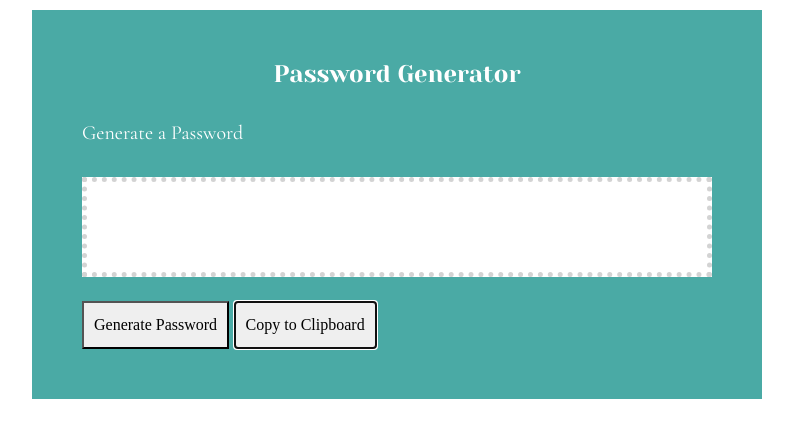
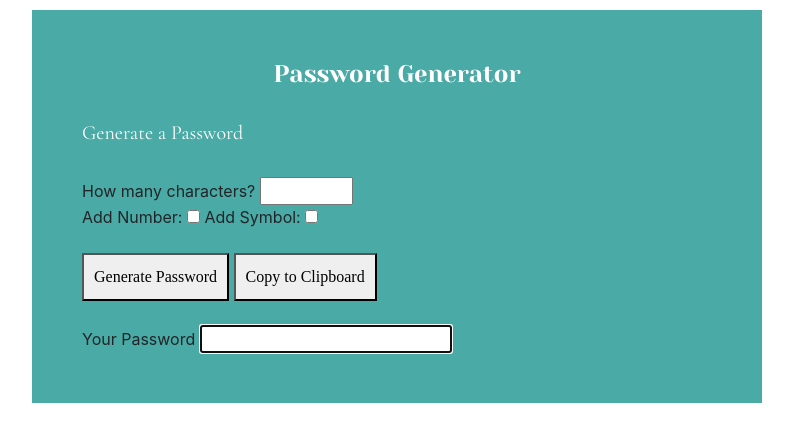
Before and after one commit to TDeGuzman323/TDGJavaScriptHW, a plain HTML site: page index.html in a window 1280 px wide. Both pictures are taken after a click on the button "Copy to Clipboard". Shown: the whole page, without its empty margins (243-1036 px from the left). Drawn offline with nearby package versions, Linux system fonts and the light colour scheme.

Commit message:
finished code

```diff
--- a/index.html
+++ b/index.html
@@ -22,11 +22,17 @@
                 <br />
                 <h5>Generate a Password </h5>
                 <br />
-                <input type="text" id="display">
+                How many characters? <input type = "number" id = "charNum" value = " " min = "8" max = "128"></input>
+                <br />
+                Add Number: <input type = "checkbox" id = "num"></input>
+                Add Symbol: <input type = "checkbox" id = "sym"></input>
                 <br />
                 <br/>
-                <button onclick="generate()" id="pwd"> Generate Password </button>
-                <button onclick="copy()" id="copy"> Copy to Clipboard </button>
+                <button id="submit"> Generate Password </button>
+                <button onclick="copyPassword()" id= "copyPassword"> Copy to Clipboard </button>
+                <br />
+                <br />
+               Your Password <input type="text" id="yourPwd"></input>
             </div>
         </div>
     </div>
--- a/script.js
+++ b/script.js
@@ -1,9 +1,43 @@
 var greeting = "Welcome!";
 var directions = "Select your criteria to generate your password."
-var alphaLtr = "ABCDEFGHIJKLMNOPQRSTUVWXYZ";
-var lowerLtr = "abcdefghijklmnopqrstuvwxyz";
-var characters = "!@#$%^&*()_-+=";
-var numbers = "0123456789";
 
-var prompt = alert(greeting);
-var prompt = alert(directions);
+var char = "ABCDEFGHIJKLMNOPQRSTUVWXYZbcdefghijklmnopqrstuvwxyz";
+var num = "0123456789";
+var sym = "!@#$%^&*()_-+=";
+
+var charNum = document.getElementById ("charNum");
+var numBox = document.getElementById ("num");
+var symBox = document.getElementById ("sym");
+var generate = document.getElementById ("submit");
+var yourPwd = document.getElementById ("yourPwd");
+
+
+alert(greeting);
+alert(directions);
+
+
+submit.addEventListener ("click",function(e){
+    var characters = char;
+
+    (numBox.checked) ? characters += num : '';
+    (symBox.checked) ? characters += sym : '';
+
+    yourPwd.value = password (charNum.value, characters);
+
+});
+
+    function password(l,characters){
+        var pwd = " ";
+
+        for (var i = 0; i<l; i++){
+            pwd += characters.charAt(Math.floor(Math.random() * characters.length));
+        }
+
+        return pwd;
+    }
+
+    function copyPassword (){
+        document.getElementById ("yourPwd").select();
+        document.execCommand("copy");
+        alert ("Password copied to Clipboard!")
+    }
--- a/style.css
+++ b/style.css
@@ -31,26 +31,24 @@
 
  #display{
    width: 100%;
-   height: 100px;
+   height: 50px;
    border: 5px;
-   border-style: dotted;
-   border-color: lightgrey;
  }
 
- #pwd{
+ #submit{
    padding: 10px;
    font-family: "Cormorant Garaomond", serif;
  }
 
- #pwd:hover{
+ #submit:hover{
    background-color: gray;
  }
 
- #copy{
+ #copyPassword{
   padding: 10px;
   font-family: "Cormorant Garaomond", serif;
 }
 
-#copy:hover{
+#copyPassword:hover{
   background-color: gray;
 }
```
